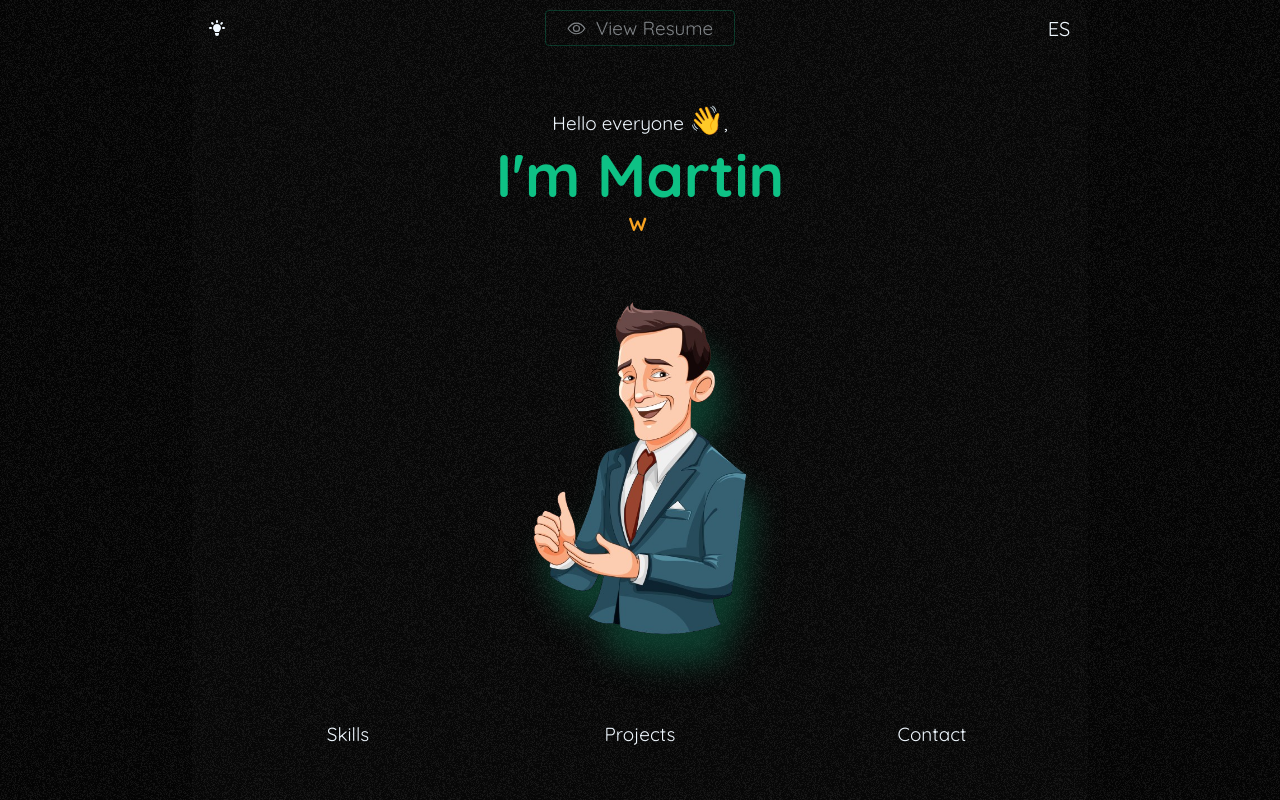
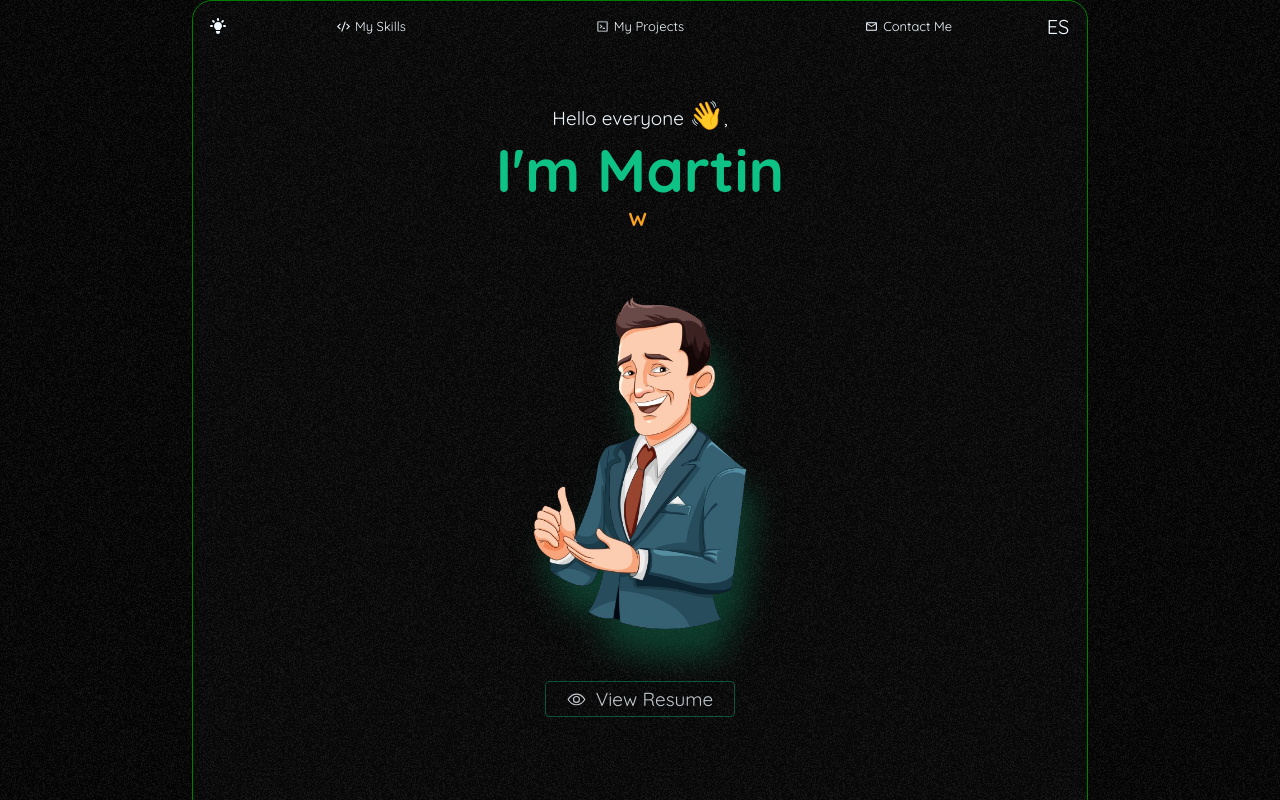
Before and after one commit to martinrodfl/martinrodfl, a React (Vite) app: page / in a window 1280 px wide. Shown: the top 800 px of the page. Built offline with nearby package versions, Linux system fonts and the light colour scheme; some icons are missing.

Commit message:
Agregado seccion Projects

```diff
--- a/src/App.css
+++ b/src/App.css
@@ -10,7 +10,6 @@
 
 .layout {
   margin: 0 auto;
-  /* padding: 10px 0 60px 0; */
   display: flex;
   flex-direction: column;
   width: 100vw;
@@ -18,11 +17,13 @@
   min-width: 375px;
   font-size: var(--font-size-base);
   gap: 20px;
+  border: 1px solid green;
 }
 
 main {
   display: flex;
   flex-direction: column;
+  gap: 30px;
 }
 
 /*! -------------------------------DARK-------------------------------------- */
@@ -44,7 +45,6 @@ main {
   .text-color {
     color: #0ec185;
     font-size: var(--font-size-xxl);
-
   }
 
   .text-color2 {
@@ -101,7 +101,6 @@ main {
   .text-color {
     color: #0ec185;
     font-size: var(--font-size-xxl);
-
   }
 
   .text-color2 {
@@ -150,6 +149,7 @@ main {
   }
 }
 
+
 @media (992px <=width < 1200px) {
   .layout {
     width: 80vw;
@@ -161,6 +161,7 @@ main {
     width: 70vw;
   }
 }
+
 
 @media (width >=1400px) {
   .dark {
@@ -176,10 +177,11 @@ main {
 
   }
 
+
   .light {
 
     .layout {
-      width: 50vw;
+      width: 60vw;
       font-size: var(--font-size-xl);
     }
 
--- a/src/App.jsx
+++ b/src/App.jsx
@@ -10,7 +10,10 @@ function App() {
 
 	return (
 		<div className={theme}>
-			<div className='layout'>
+			<div
+				className='layout'
+				id='layout'
+			>
 				<Header />
 				<main>
 					<Skills />
--- a/src/components/Header.jsx
+++ b/src/components/Header.jsx
@@ -4,29 +4,42 @@ import { LangSwitch } from './LangSwitch.jsx';
 import { ThemeSwitch } from './ThemeSwitch.jsx';
 import Typewriter from 'typewriter-effect';
 import { IoEyeOutline } from 'react-icons/io5';
+import { AiOutlineCode } from 'react-icons/ai';
+import { RiCodeSSlashLine } from 'react-icons/ri';
+import { MdOutlineEmail } from 'react-icons/md';
 import man from '../assets/man.png';
 import '../css/Header.css';
 
 const Nav = () => {
+	const { texts } = useContext(ThemeAndLangContext);
 	return (
 		<div className='nav'>
 			<a
 				className='tab'
 				href='#skills'
 			>
-				Skills
+				<span className='skill-icon-text'>
+					<RiCodeSSlashLine />
+					{texts.mySkills}
+				</span>
 			</a>
 			<a
 				className='tab'
 				href='#projects'
 			>
-				Projects
+				<span className='skill-icon-text'>
+					<AiOutlineCode />
+					{texts.projects}
+				</span>
 			</a>
 			<a
 				className='tab'
 				href=''
 			>
-				Contact
+				<span className='skill-icon-text'>
+					<MdOutlineEmail />
+					{texts.contact}
+				</span>
 			</a>
 		</div>
 	);
@@ -38,23 +51,8 @@ const Header = () => {
 		<div className='header'>
 			<div className='header-switches'>
 				<ThemeSwitch />
-				<a
-					className='download-btn'
-					href={
-						lang === 'es'
-							? 'https://drive.google.com/file/d/1NCWH_76Iyo1MPkLtbmbASBhKvvNetW5i/view?usp=sharing'
-							: 'https://drive.google.com/file/d/1wMOwgwX2zGGnQnE_xZvDVaBc_77OClUx/view?usp=sharing'
-					}
-					target='_blank'
-					rel='noreferrer'
-				>
-					<span className='download-icon'>
-						<IoEyeOutline />
-					</span>{' '}
-					<span>
-						{texts.view} {texts.resume}
-					</span>
-				</a>
+				<Nav />
+
 				<LangSwitch />
 			</div>
 			<div className='header-main'>
@@ -84,7 +82,23 @@ const Header = () => {
 					</div>
 				</div>
 			</div>
-			<Nav />
+			<a
+				className='download-btn'
+				href={
+					lang === 'es'
+						? 'https://drive.google.com/file/d/1NCWH_76Iyo1MPkLtbmbASBhKvvNetW5i/view?usp=sharing'
+						: 'https://drive.google.com/file/d/1wMOwgwX2zGGnQnE_xZvDVaBc_77OClUx/view?usp=sharing'
+				}
+				target='_blank'
+				rel='noreferrer'
+			>
+				<span className='download-icon'>
+					<IoEyeOutline />
+				</span>{' '}
+				<span>
+					{texts.view} {texts.resume}
+				</span>
+			</a>
 		</div>
 	);
 };
--- a/src/css/Header.css
+++ b/src/css/Header.css
@@ -16,17 +16,17 @@
 
 .download-btn {
   padding: 5px 10px;
+  margin: 0 auto;
   border: 1px solid #0ec18580;
   border-radius: 4px;
   cursor: pointer;
   text-decoration: none;
-  min-width: 190px;
+  width: 190px;
   display: flex;
   justify-content: center;
   gap: 10px;
   font-size: var(--font-size-base);
-  opacity: .5;
-  /* margin-top: 30px; */
+  opacity: .8;
 }
 
 .download-icon {
@@ -128,6 +128,30 @@
   filter: drop-shadow(10px 40px 15px rgba(0, 0, 0, 0.603));
 }
 
+
+
+
+/** ------------ NAV --------------- **/
+
+.nav {
+  display: flex;
+  width: 100%;
+  justify-content: space-around;
+}
+
+.tab {
+  display: flex;
+  justify-content: center;
+  align-items: center;
+  text-decoration: none;
+  min-width: 25%;
+  min-height: 100%;
+  text-align: center;
+  border-radius: 4px;
+  font-size: 13px;
+  padding: 5px 0;
+}
+
 /** ---------------MEDIAQUERIES--------------------------------------- */
 @media (577px <=width < 768px) {}
 
@@ -146,23 +170,8 @@
   .vibrate {
     font-size: 36px;
   }
+
+  .tab {
+    font-size: 23px;
+  }
 }
-
-
-/** ------------ NAV --------------- **/
-
-.nav {
-  display: flex;
-  width: 100%;
-  justify-content: space-around;
-  margin-top: 30px;
-}
-
-.tab {
-  text-decoration: none;
-  width: 30%;
-  height: 40px;
-  text-align: center;
-  line-height: 2;
-  border-radius: 4px;
-}
--- a/src/data/texts.js
+++ b/src/data/texts.js
@@ -9,6 +9,7 @@ export const translations = {
 		mySkills: 'My Skills',
 		myTechs: 'My Technologies',
 		projects: 'My Projects',
+		contact: 'Contact Me',
 	},
 	es: {
 		hello: 'Hola a todos ',
@@ -20,5 +21,6 @@ export const translations = {
 		mySkills: 'Mis Habilidades',
 		myTechs: 'Mis Tecnologias',
 		projects: 'Mis Proyectos',
+		contact: 'Contactame',
 	},
 };
```
